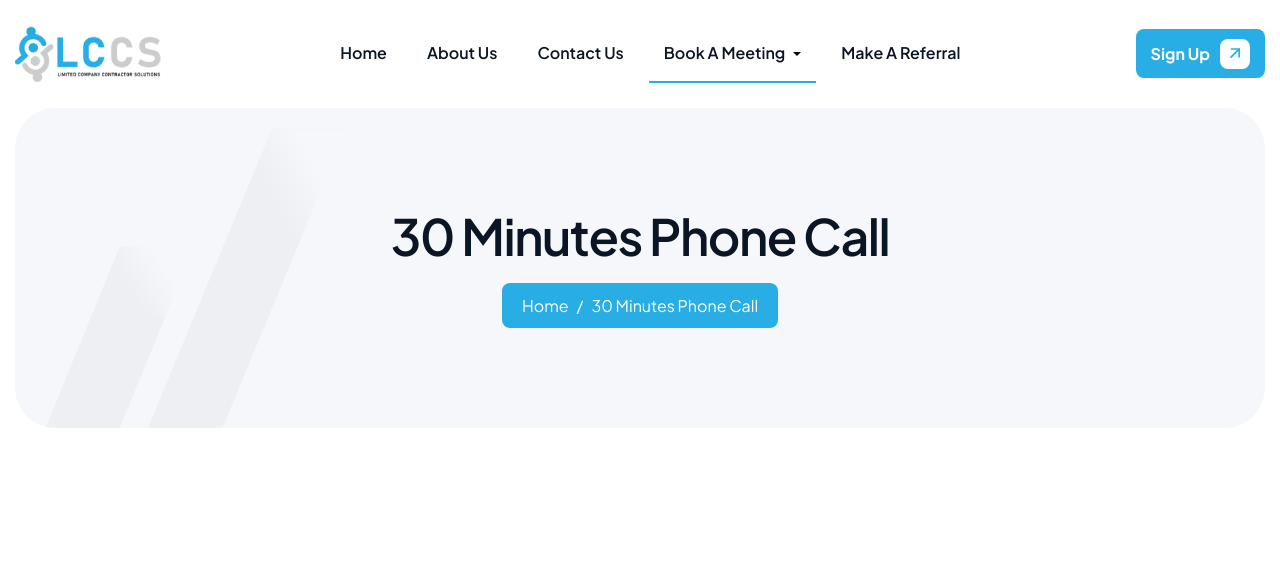
After one commit to subhankar666/lccs, a PHP site: page /30-minutes-phone-call.php in a window 1280 px wide. The commit adds this page. Shown: the top 573 px of the page. Run offline with PHP 8.4, Linux system fonts and the light colour scheme.

Commit message:
added new calendly pages

```diff
--- /dev/null
+++ b/30-minutes-phone-call.php
@@ -0,0 +1,31 @@
+
+<?php include 'header.php'?>
+<div class="page-header light-bg-section mb-5">
+    <div class="container">
+        <div class="row">
+            <div class="col-lg-12">
+                <!-- Page Header Box Start -->
+                <div class="page-header-box">
+                    <h1 class="text-anime-style-3">30 Minutes Phone Call</h1>
+                    <nav class="wow fadeInUp" data-wow-delay="0.25s">
+                        <ol class="breadcrumb">
+                            <li class="breadcrumb-item"><a href="#">home</a></li>
+                            <li class="breadcrumb-item active" aria-current="page">30 Minutes Phone Call</li>
+                        </ol>
+                    </nav>
+                </div>
+                <!-- Page Header Box End -->
+            </div>
+        </div>
+    </div>
+</div>
+    <!-- Page Header End -->
+<div class="contact-information">
+    <div class="container">
+        <div class="row iframe-div">
+            <iframe src="https://calendly.com/lccs/30-minute-phone-call" frameborder="0" style="height:100%"></iframe>
+        </div>
+    </div>
+</div>
+
+<?php include 'footer.php'?>
--- a/about.php
+++ b/about.php
@@ -279,7 +279,7 @@
                 <div class="col-lg-4">
                     <!-- Section Btn Start -->
                     <div class="section-btn wow fadeInUp" data-wow-delay="0.25s">
-                        <a href="#" class="btn-default btn-highlighted btn-large">get started</a>
+                        <a href="contact-us.php" class="btn-default btn-highlighted btn-large">get started</a>
                     </div>
                     <!-- Section Btn End -->
                 </div>
@@ -326,7 +326,7 @@
 
                         <!-- Company Planning Footer Start -->
                         <div class="company-planning-footer wow fadeInUp" data-wow-delay="0.75s">
-                            <a href="#" class="btn-default">read more</a>
+                            <a href="contact-us.php" class="btn-default">read more</a>
                         </div>
                         <!-- Company Planning Footer End -->
                     </div>
@@ -354,7 +354,7 @@
                         <div class="section-body">
                             <p class="wow fadeInUp" data-wow-delay="0.25s">At vero eos et accusamus et iusto odio
                                 dignissimos ducimus qui blanditiis praesentium voluptatum deleniti atque corrupti.</p>
-                            <a href="#" class="btn-default wow fadeInUp" data-wow-delay="0.5s">contact us</a>
+                            <a href="contact-us.php" class="btn-default wow fadeInUp" data-wow-delay="0.5s">contact us</a>
                         </div>
                         <!-- Section Body Btn End -->
                     </div>
--- a/css/custom.css
+++ b/css/custom.css
@@ -3133,6 +3133,24 @@ header.main-header {
 	color: var(--primary-color) !important;
 }
 
+.iframe-div {
+	height: 100vh;
+	/* Makes these elements fill the viewport height */
+	display: flex;
+	align-items: center;
+	/* Centers the iframe vertically if needed */
+	justify-content: center;
+	/* Centers the iframe horizontally if needed */
+}
+
+iframe {
+	width: 100%;
+	height: 100%;
+	border: none;
+	overflow: hidden;
+	/* Ensures no scrollbars within the iframe */
+}
+
 /************************************/
 /***      25. responsive css      ***/
 /************************************/
--- a/header.php
+++ b/header.php
@@ -58,12 +58,12 @@ $current_page = basename($_SERVER['REQUEST_URI'], ".php");
                                 <li class="nav-item <?php echo ($current_page == 'index') ? 'active' : ''; ?>"><a class="nav-link" href="index.php">Home</a></li>
                                 <li class="nav-item <?php echo ($current_page == 'about') ? 'active' : ''; ?>"><a class="nav-link" href="about.php">About Us</a></li>
                                 <li class="nav-item <?php echo ($current_page == 'contact-us') ? 'active' : ''; ?>"><a class="nav-link" href="contact-us.php">Contact us</a></li>
-                                <li class="nav-item submenu ">
+                                <li class="nav-item submenu <?php echo ($current_page == 'one-hour-tax-consultation' || $current_page == '30-minutes-online-meeting' || $current_page == '30-minutes-phone-call') ? 'active' : ''; ?>">
                                     <a class="nav-link" href="#">Book a Meeting</a>
                                     <ul>
-                                        <li class="nav-item"><a class="nav-link" href="https://calendly.com/lccs/free-tax-consultation">Free one hour online tax consultation</a></li>
-                                        <li class="nav-item"><a class="nav-link" href="https://calendly.com/lccs/30-minute-phone-call">30 minute phone call</a></li>
-                                        <li class="nav-item"><a class="nav-link" href="https://calendly.com/lccs/30min">30 minute online meeting</a></li>
+                                        <li class="nav-item"><a class="nav-link" href="one-hour-tax-consultation.php">Free one hour online tax consultation</a></li>
+                                        <li class="nav-item"><a class="nav-link" href="30-minutes-phone-call.php">30 minute phone call</a></li>
+                                        <li class="nav-item"><a class="nav-link" href="30-minutes-online-meeting.php">30 minute online meeting</a></li>
                                     </ul>
                                 </li>
                                 <li class="nav-item <?php echo ($current_page == 'make-a-referral') ? 'active' : ''; ?>"><a class="nav-link" href="make-a-referral.php">Make a Referral</a></li>
```
Also changed, not shown: 30-minutes-online-meeting.php (added, +31 -0 lines), one-hour-tax-consultation.php (added, +31 -0 lines).
